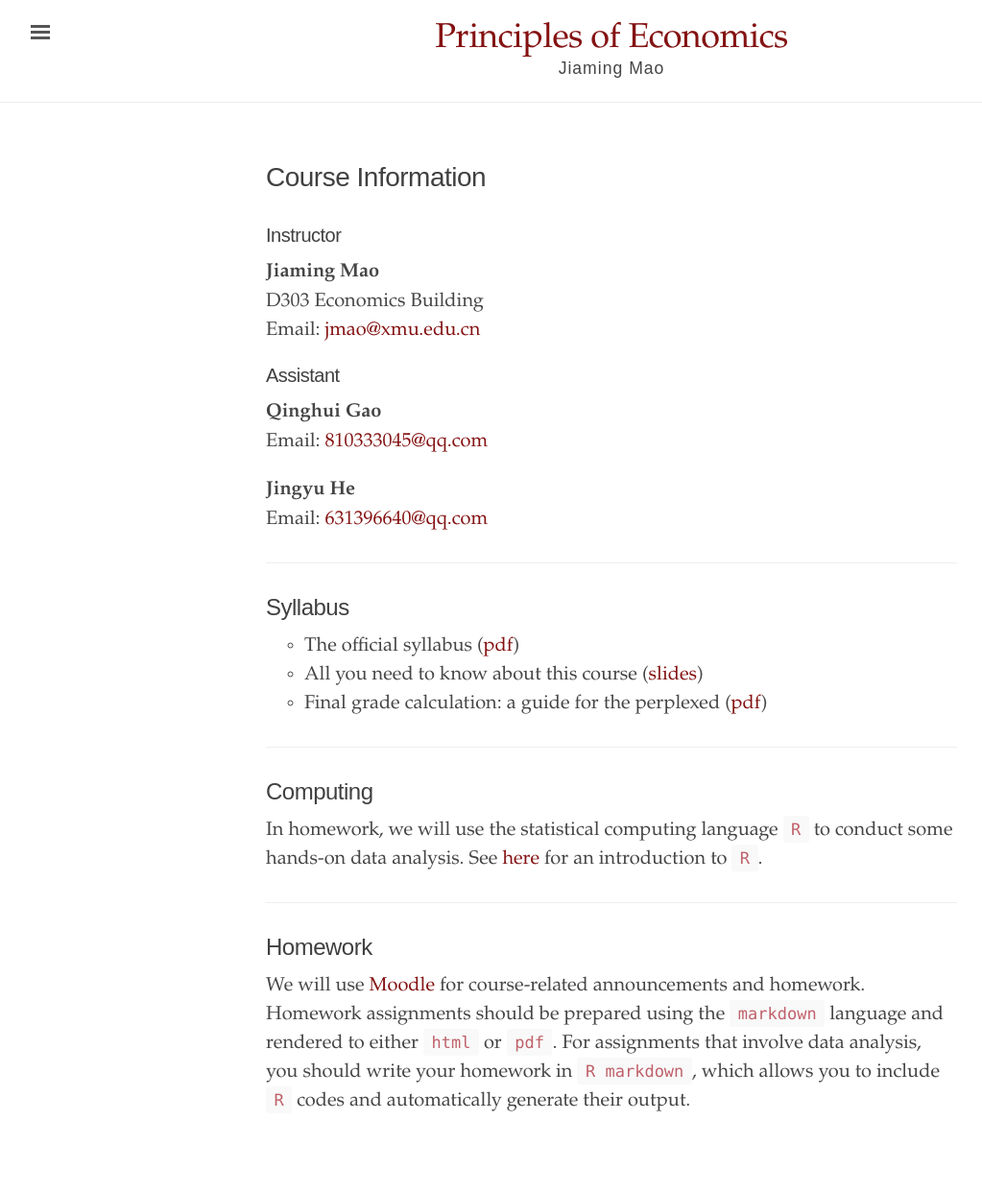
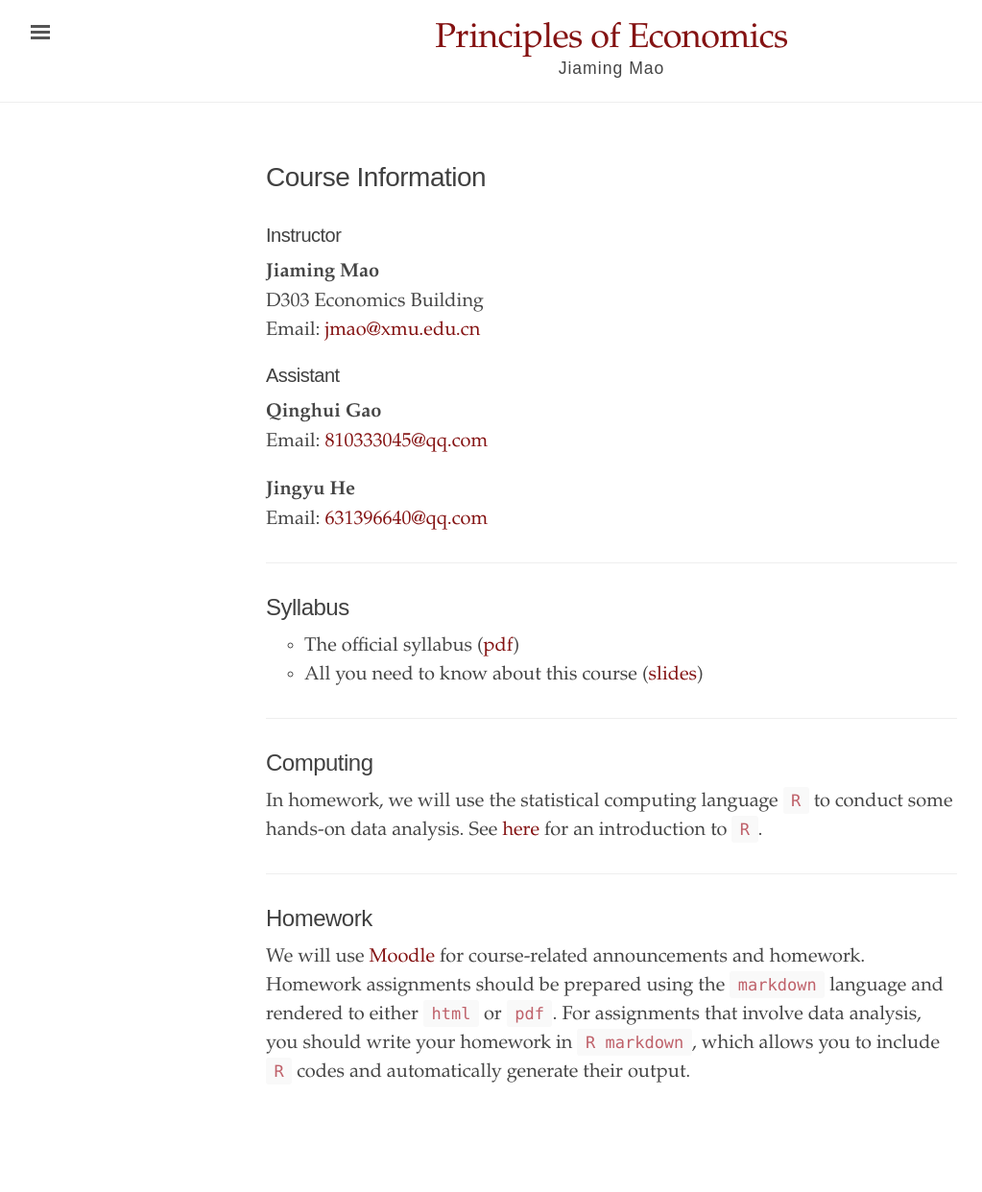
Before and after one commit to jiamingmao/principles-of-economics, a Jekyll site: the page built from Info.md, in a window 1280 px wide. Shown: the whole page at 96% size, without its empty margins (3-1026 px from the left). Built offline with Jekyll 4.4.1, drawn with Linux system fonts in a browser that asks for light colours; after the commit the page ends 1212 px from its top, so only the background shows below that.

Commit message:
update info page

```diff
--- a/Info.md
+++ b/Info.md
@@ -22,7 +22,6 @@ Email: <631396640@qq.com>
 ## Syllabus
 - The official syllabus ([pdf](https://l.xmu.edu.cn/course/view.php?id=921))
 - All you need to know about this course ([slides](http://htmlpreview.github.io/?https://github.com/jiamingmao/principles-of-economics/blob/master/Course%20Info/courseinfo.html))
-- Final grade calculation: a guide for the perplexed ([pdf](https://github.com/jiamingmao/principles-of-economics/blob/master/Course%20Info/Final_Grade_Calculation.pdf))
 
 ---
 
```
